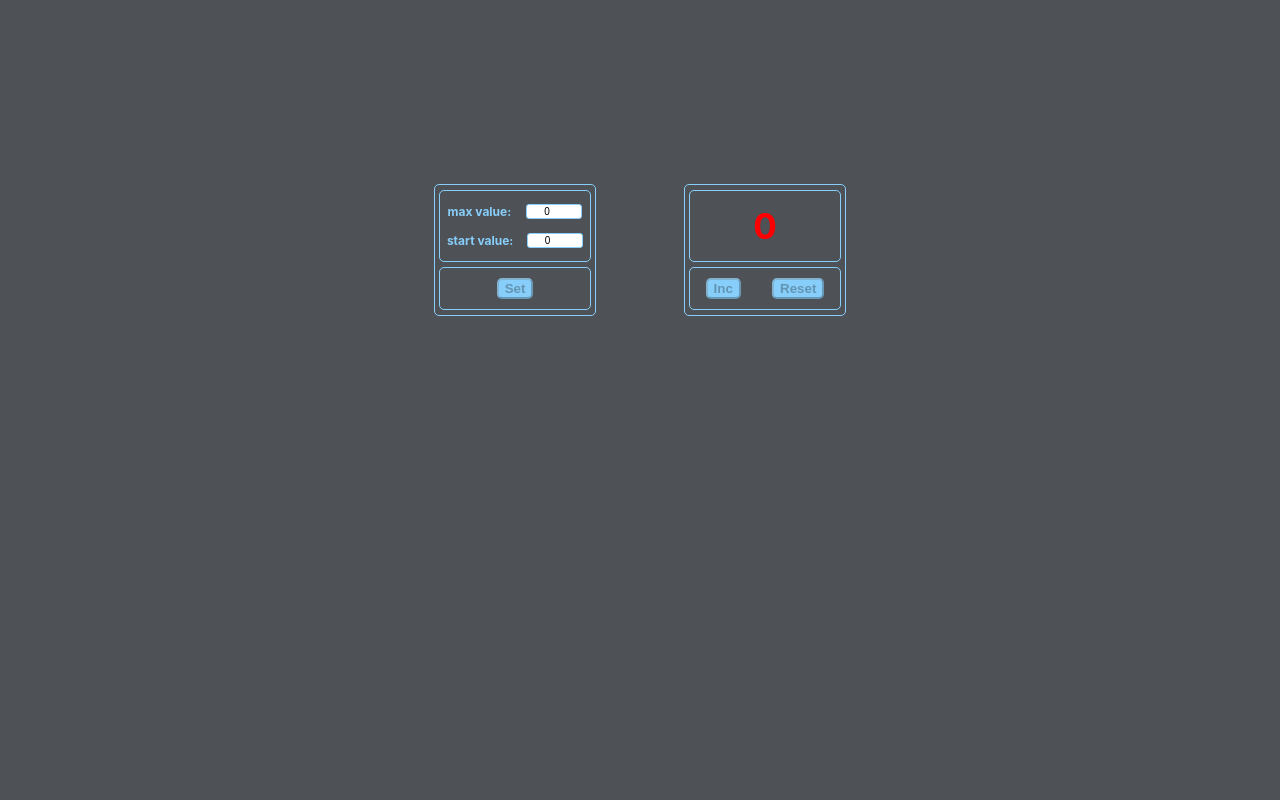
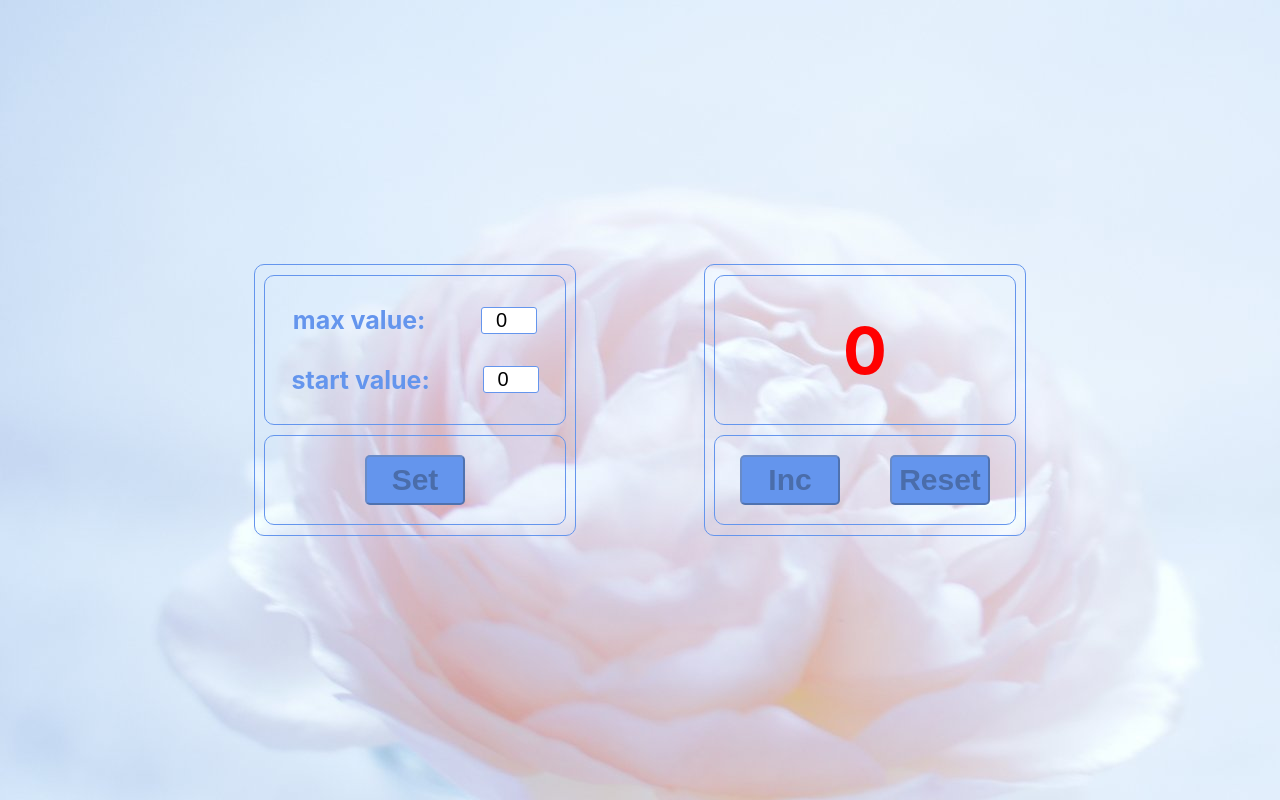
Before and after one commit to Katrin3536/counters, a React (Create React App) app: page / in a window 1280 px wide. Built offline with nearby package versions, Linux system fonts and the light colour scheme.

Commit message:
Revert "Revert "fixed css: background-image""
This reverts commit f24d70cb7f49f754d98cf05245d14387fc0ea257.

```diff
--- a/src/App.css
+++ b/src/App.css
@@ -1,10 +1,9 @@
-
 .wrapper {
     display: flex;
     justify-content: center;
     align-items: center;
-    height: 500px;
-    width: 500px;
+    height: 100%;
+    width: 900px;
     margin: 0 auto
 }
 
@@ -14,10 +13,11 @@
     flex-direction: column;
     justify-content: center;
     align-items: center;
-    border: 1px solid lightskyblue;
-    border-radius: 5px;
-    width: 150px;
-    padding: 5px;
+    border: 1px solid cornflowerblue;
+    border-radius: 10px;
+    width: 300px;
+    padding: 10px;
+    height: 250px;
 
 }
 
@@ -27,10 +27,11 @@
     flex-direction: column;
     justify-content: center;
     align-items: center;
-    border: 1px solid lightskyblue;
-    border-radius: 5px;
-    width: 150px;
-    padding: 5px;
+    border: 1px solid cornflowerblue;
+    border-radius: 10px;
+    width: 300px;
+    padding: 10px;
+    height: 250px;
 
 }
 
@@ -38,26 +39,26 @@
     display: flex;
     justify-content: center;
     align-items: center;
-    color: lightskyblue;
-    font-size: 30px;
+    color: cornflowerblue;
+    font-size: 60px;
     font-weight: bold;
-    border: 1px solid lightskyblue;
-    border-radius: 5px;
+    border: 1px solid cornflowerblue;
+    border-radius: 10px;
     width: 100%;
-    height: 70px;
-    margin-bottom: 5px;
+    height: 100%;
+    margin-bottom: 10px;
 }
 
 .inputs {
     display: flex;
     flex-direction: column;
     justify-content: space-evenly;
-    margin-bottom: 5px;
-    border: 1px solid lightskyblue;
-    border-radius: 5px;
-    color: lightskyblue;
+    margin-bottom: 10px;
+    border: 1px solid cornflowerblue;
+    border-radius: 10px;
+    color: cornflowerblue;
     width: 100%;
-    height: 70px;
+    height: 100%;
 }
 
 .input-wrapper {
@@ -70,18 +71,18 @@
 
 .input {
     width: 50px;
-    font-size: 10px;
+    font-size: 20px;
     text-align: center;
-    border: 1px solid lightskyblue;
+    border: 1px solid cornflowerblue;
     border-radius: 3px;
     outline: none;
 
 }
 
 .label {
-    font-size: 12px;
+    font-size: 25px;
     font-weight: bolder;
-    color: lightskyblue;
+    color: cornflowerblue;
 }
 
 .redCount {
@@ -89,35 +90,39 @@
     justify-content: center;
     align-items: center;
     color: red;
-    font-size: 35px;
+    font-size: 65px;
     font-weight: bold;
-    border: 1px solid lightskyblue;
-    border-radius: 5px;
+    border: 1px solid cornflowerblue;
+    border-radius: 10px;
     width: 100%;
-    height: 70px;
-    margin-bottom: 5px;
+    height: 100%;
+    margin-bottom: 10px;
 }
 
 
 .buttons {
     display: flex;
     justify-content: space-around;
-    border: 1px solid lightskyblue;
-    border-radius: 5px;
+    border: 1px solid cornflowerblue;
+    border-radius: 10px;
     width: 100%;
+    height: 100px;
 
 }
 
 button {
-    margin: 10px;
-    background-color: lightskyblue;
+    font-size: 30px;
+    margin: 19px;
+    background-color: cornflowerblue;
     font-weight: bold;
     border-radius: 5px;
     outline: none;
+    width: 100px;
+    height: 50px
 }
 
 button:hover {
-    background-color: lightskyblue;
+    background-color: cornflowerblue;
     border: 2px solid grey;
     color: white;
     background:linear-gradient(45deg,#0576ff 0,#24f8ff 100%)
@@ -127,32 +132,31 @@ button:hover {
     justify-content: center;
     align-items: center;
     color: red;
-    font-size: 16px;
-    border: 1px solid lightskyblue;
-    border-radius: 5px;
+    font-size: 35px;
+    border: 1px solid cornflowerblue;
+    border-radius: 10px;
     width: 100%;
-    height: 70px;
-    margin-bottom: 5px;
+    height: 100%;
+    margin-bottom: 10px;
 }
 .inputError {
     width: 50px;
-    font-size: 10px;
+    font-size: 20px;
     text-align: center;
     border: 1px solid red;
     border-radius: 3px;
     outline: none;
-
 }
 
 .enter_value{
     display: flex;
     justify-content: center;
     align-items: center;
-    color: lightskyblue;
-    font-size: 12px;
-    border: 1px solid lightskyblue;
-    border-radius: 5px;
+    color: cornflowerblue;
+    font-size: 25px;
+    border: 1px solid cornflowerblue;
+    border-radius: 10px;
     width: 100%;
-    height: 70px;
-    margin-bottom: 5px;
+    height: 100%;
+    margin-bottom: 10px;
 }
--- a/src/index.css
+++ b/src/index.css
@@ -10,7 +10,7 @@ body {
     sans-serif;
     -webkit-font-smoothing: antialiased;
     -moz-osx-font-smoothing: grayscale;
-    background-color: #4e5257;
+    background-image: url("kameliya.jpg");
     height: 100%;
 }
 #root {
```
Also changed, not shown: src/kameliya.jpg (added).
